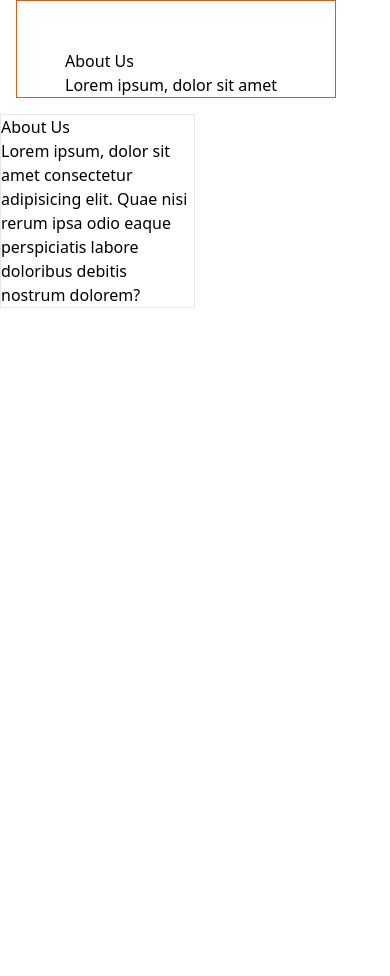
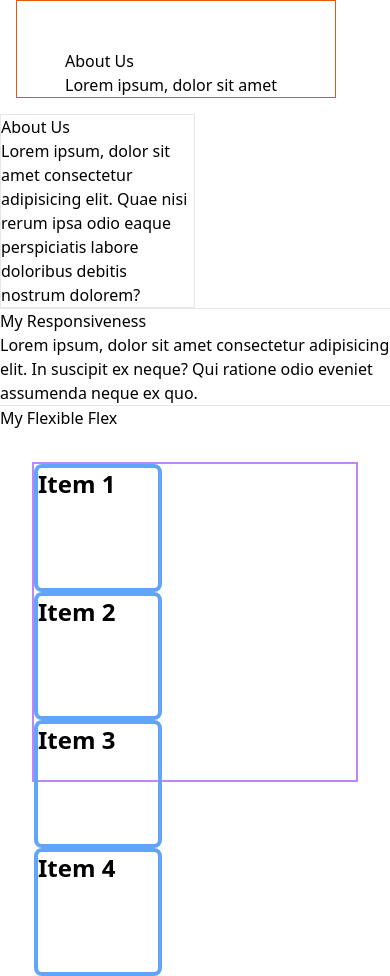
Before and after one commit to mahfuzhasanreza/intro-to-tailwind, a plain HTML site: page index.html in a window 390 px wide. Shown: the part 446-1422 px from the top of the page. Before the commit the page ends 844 px from the top, so only its background shows below. Drawn offline with nearby package versions, Linux system fonts and the light colour scheme.

Commit message:
Tailwind Flex Layout And Responsive Flex

```diff
--- a/index.html
+++ b/index.html
@@ -39,6 +39,21 @@
             <h3>About Us</h3>
             <p>Lorem ipsum, dolor sit amet consectetur adipisicing elit. Quae nisi rerum ipsa odio eaque perspiciatis labore doloribus debitis nostrum dolorem?</p>
         </section>
+        <hr>
+        <section class="md:bg-yellow-400 lg:bg-red-400">
+            <h3>My Responsiveness</h3>
+            <p>Lorem ipsum, dolor sit amet consectetur adipisicing elit. In suscipit ex neque? Qui ratione odio eveniet assumenda neque ex quo.</p>
+        </section>
+        <hr>
+        <section>
+            <h3>My Flexible Flex</h3>
+            <div class="m-8 h-80 border border-2 border-purple-400 md:flex md:justify-between items-center">
+                <div class="w-32 h-32 border border-4 border-blue-400 rounded-lg text-2xl font-bold">Item 1</div>
+                <div class="w-32 h-32 border border-4 border-blue-400 rounded-lg text-2xl font-bold">Item 2</div>
+                <div class="w-32 h-32 border border-4 border-blue-400 rounded-lg text-2xl font-bold">Item 3</div>
+                <div class="w-32 h-32 border border-4 border-blue-400 rounded-lg text-2xl font-bold">Item 4</div>
+            </div>
+        </section>
     </main>
 </body>
 </html>
```
